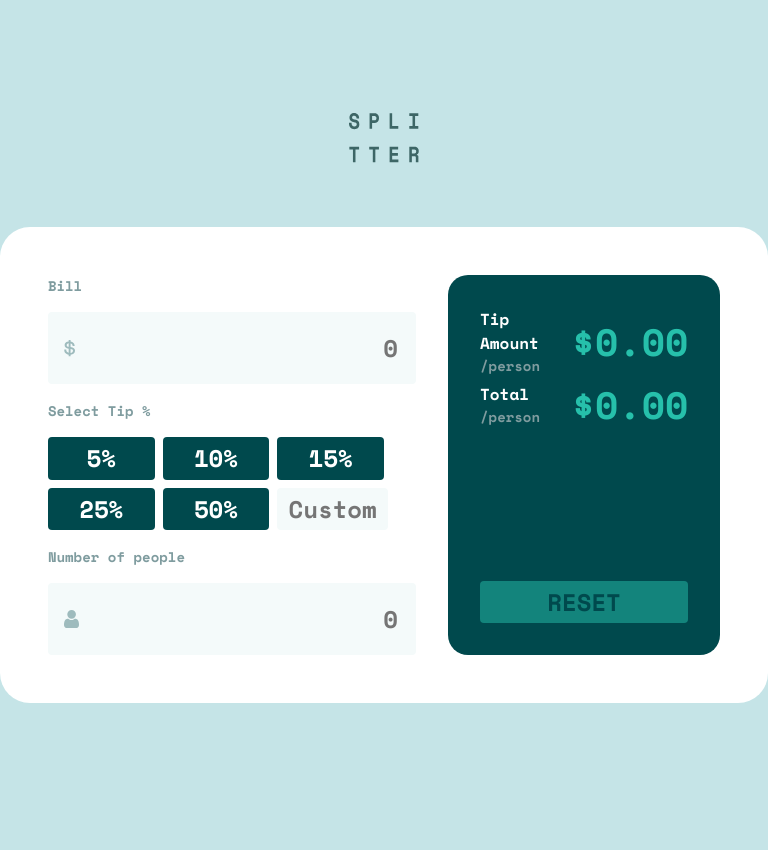
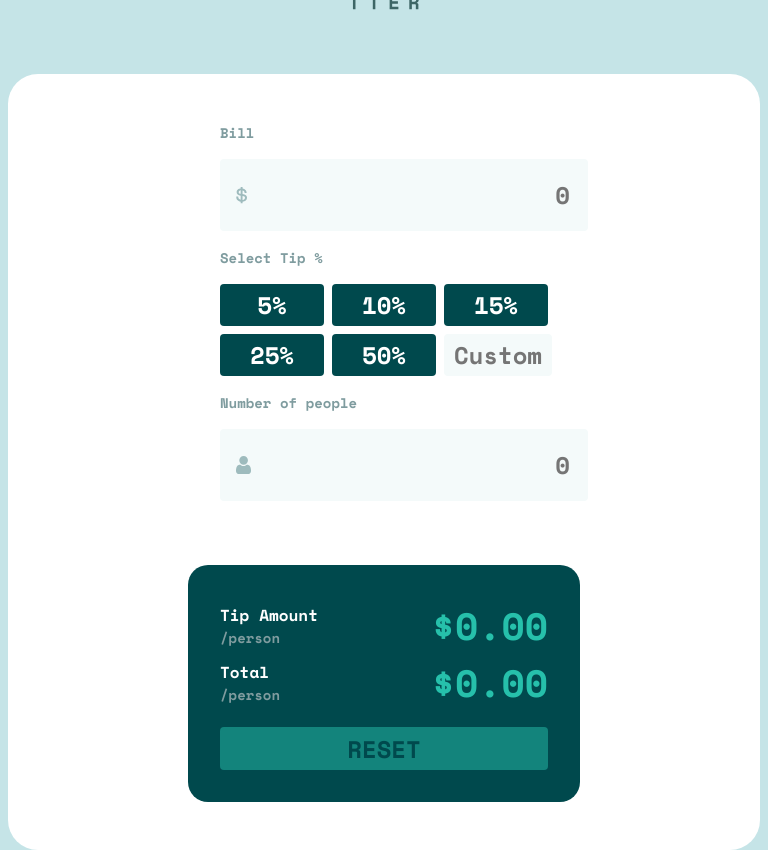
Before and after one commit to AitorGallardo/Tip-Calculator, a React (Vite) app: page / in a window 768 px wide. Before the commit the page ends 816 px from the top, so only its background shows below. Built offline with nearby package versions, Linux system fonts and the light colour scheme.

Commit message:
a little bit of responsive

```diff
--- a/src/App.css
+++ b/src/App.css
@@ -159,3 +159,13 @@ label {
   color: rgb(244 136 136);
   font-size: 14px;
 }
+
+@media screen and (min-width: 551px) and (max-width: 1200px) {
+
+.app__container{
+  flex-direction: column;
+  justify-content: center;
+  align-items: center;
+}
+
+}
```
